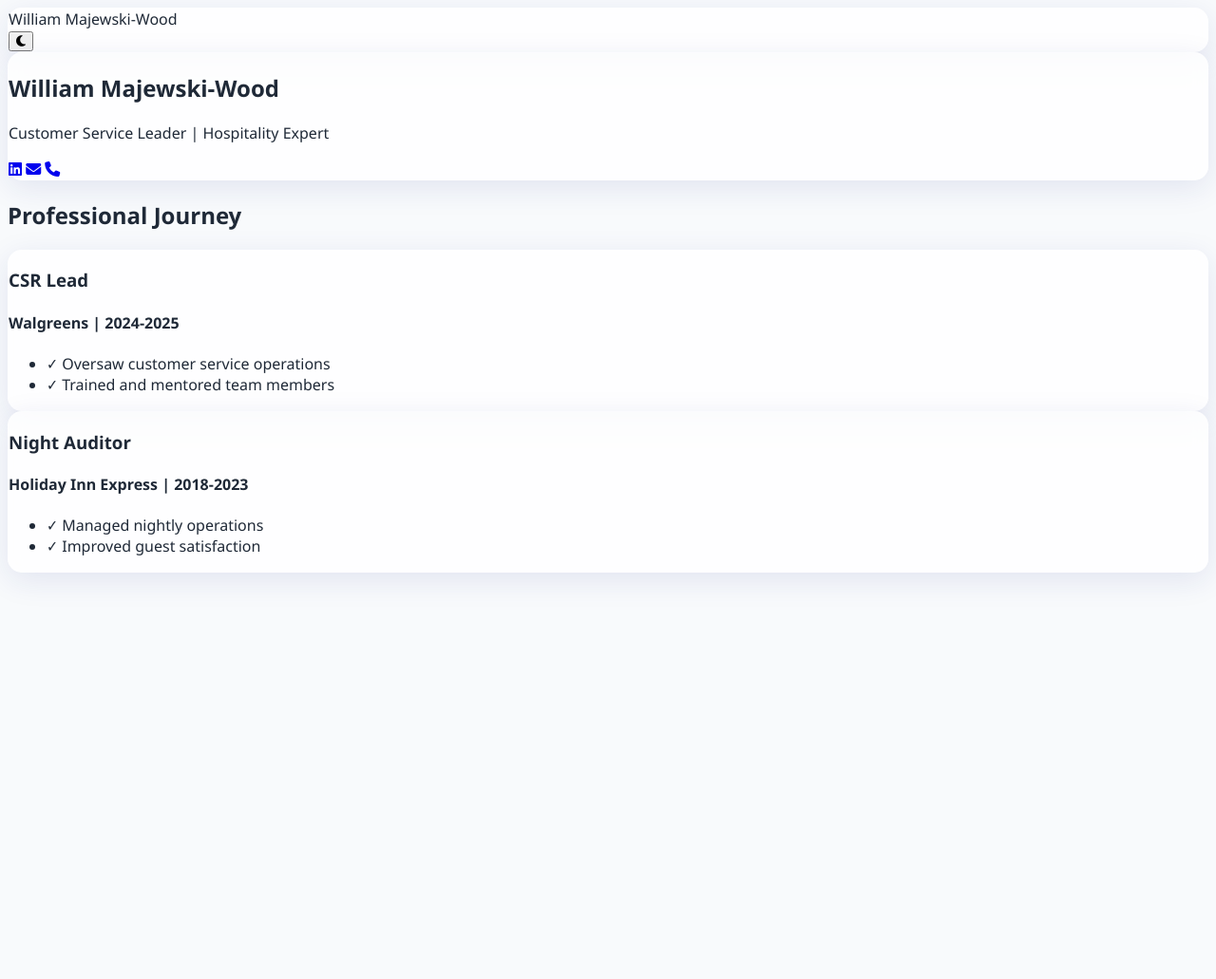
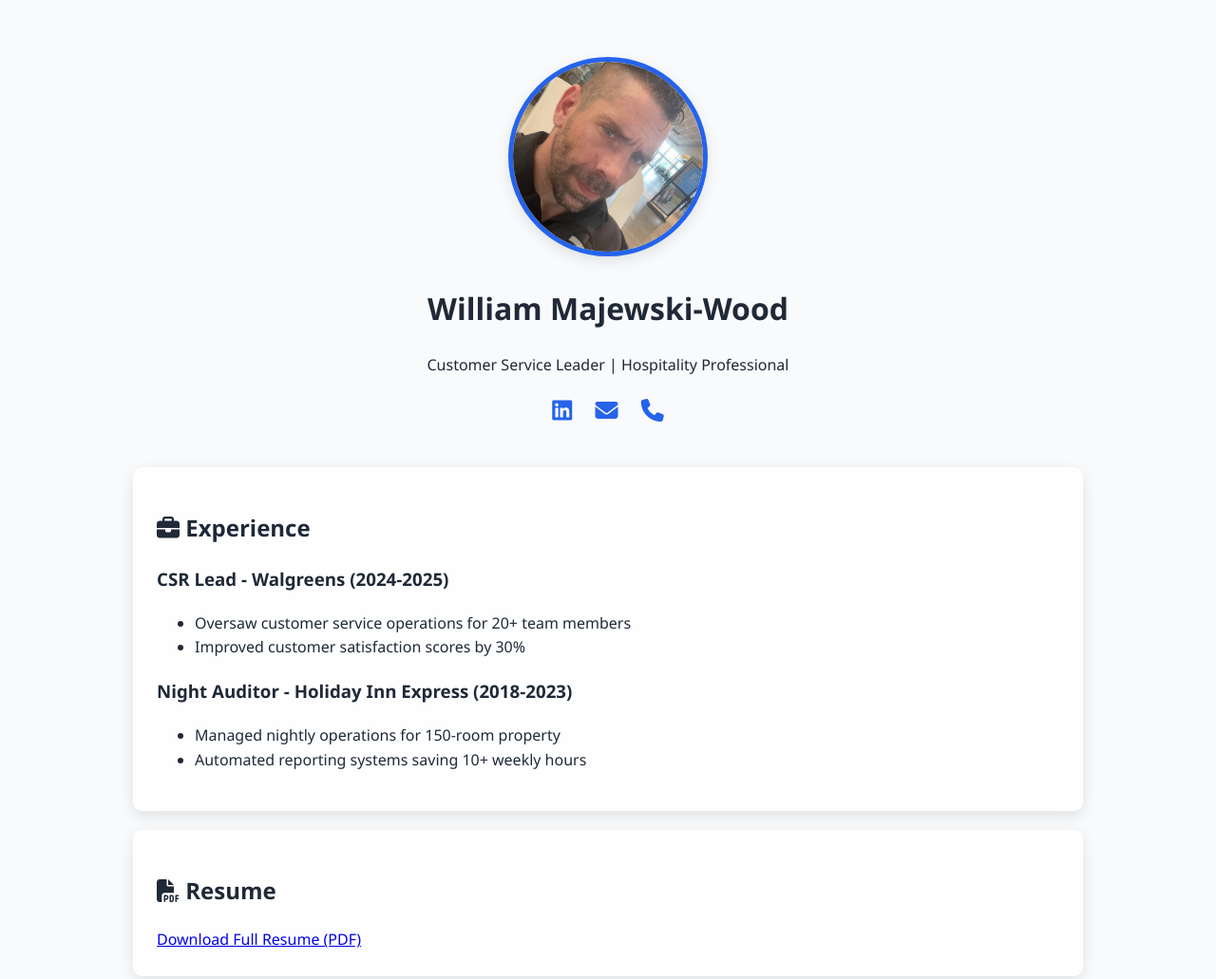
Before and after one commit to rainfury4u/rainfury4u.github.io, a plain HTML site: page index.html in a window 1280 px wide. Shown: the top 1031 px of the page at 95% size. Before the commit the page ends 800 px from the top, so only its background shows below. Drawn offline with Linux system fonts and the light colour scheme.

Commit message:
Added organized portfolio with profile and resume

```diff
--- a/index.html
+++ b/index.html
@@ -3,7 +3,7 @@
 <head>
     <meta charset="UTF-8">
     <meta name="viewport" content="width=device-width, initial-scale=1.0">
-    <title>William Majewski-Wood | Portfolio</title>
+    <title>William Majewski-Wood | Professional Portfolio</title>
     <link rel="stylesheet" href="https://cdnjs.cloudflare.com/ajax/libs/font-awesome/6.4.0/css/all.min.css">
     <style>
         :root {
@@ -11,106 +11,78 @@
             --secondary: #1e40af;
             --text: #1f2937;
             --bg: #f8fafc;
-            --card-bg: rgba(255, 255, 255, 0.8);
-        }
-
-        .dark-mode {
-            --bg: #0f172a;
-            --text: #e2e8f0;
-            --card-bg: rgba(15, 23, 42, 0.8);
+            --card-bg: rgba(255, 255, 255, 0.9);
         }
 
         body {
             font-family: 'Segoe UI', Tahoma, Geneva, Verdana, sans-serif;
+            line-height: 1.6;
+            max-width: 1000px;
+            margin: 0 auto;
+            padding: 20px;
             background: var(--bg);
             color: var(--text);
-            transition: all 0.3s ease;
         }
 
-        /* Glassmorphism cards */
+        header {
+            text-align: center;
+            margin: 40px 0;
+        }
+
+        .profile-img {
+            width: 200px;
+            height: 200px;
+            border-radius: 50%;
+            object-fit: cover;
+            border: 5px solid var(--primary);
+            box-shadow: 0 5px 15px rgba(0,0,0,0.1);
+        }
+
         .card {
             background: var(--card-bg);
-            backdrop-filter: blur(10px);
-            border-radius: 15px;
-            box-shadow: 0 8px 32px 0 rgba(31, 38, 135, 0.1);
-            border: 1px solid rgba(255, 255, 255, 0.18);
+            border-radius: 10px;
+            padding: 25px;
+            margin: 20px 0;
+            box-shadow: 0 5px 15px rgba(0,0,0,0.1);
         }
 
-        /* Animations */
-        @keyframes fadeIn {
-            from { opacity: 0; transform: translateY(20px); }
-            to { opacity: 1; transform: translateY(0); }
-        }
-
-        .animate {
-            animation: fadeIn 0.6s forwards;
+        .social-links a {
+            color: var(--primary);
+            font-size: 24px;
+            margin: 0 10px;
         }
     </style>
 </head>
 <body>
-    <!-- Navigation -->
-    <nav class="card">
-        <div>William Majewski-Wood</div>
-        <button id="themeToggle"><i class="fas fa-moon"></i></button>
-    </nav>
+    <header>
+        <img src="images/profile.jpg" alt="William Majewski-Wood" class="profile-img">
+        <h1>William Majewski-Wood</h1>
+        <p>Customer Service Leader | Hospitality Professional</p>
+        <div class="social-links">
+            <a href="https://linkedin.com/in/Rainfury4u" target="_blank"><i class="fab fa-linkedin"></i></a>
+            <a href="mailto:rainfury4u@gmail.com"><i class="fas fa-envelope"></i></a>
+            <a href="tel:+12192993702"><i class="fas fa-phone"></i></a>
+        </div>
+    </header>
 
-    <!-- Hero Section -->
-    <section class="hero">
-        <div class="card animate" style="animation-delay: 0.2s">
-            <h1>William Majewski-Wood</h1>
-            <p>Customer Service Leader | Hospitality Expert</p>
-            <div class="social-links">
-                <a href="https://linkedin.com/in/Rainfury4u" target="_blank"><i class="fab fa-linkedin"></i></a>
-                <a href="mailto:rainfury4u@gmail.com"><i class="fas fa-envelope"></i></a>
-                <a href="tel:+12192993702"><i class="fas fa-phone"></i></a>
-            </div>
-        </div>
+    <section class="card">
+        <h2><i class="fas fa-briefcase"></i> Experience</h2>
+        <h3>CSR Lead - Walgreens (2024-2025)</h3>
+        <ul>
+            <li>Oversaw customer service operations for 20+ team members</li>
+            <li>Improved customer satisfaction scores by 30%</li>
+        </ul>
+
+        <h3>Night Auditor - Holiday Inn Express (2018-2023)</h3>
+        <ul>
+            <li>Managed nightly operations for 150-room property</li>
+            <li>Automated reporting systems saving 10+ weekly hours</li>
+        </ul>
     </section>
 
-    <!-- Experience Timeline -->
-    <section>
-        <h2 class="animate">Professional Journey</h2>
-        <div class="timeline">
-            <!-- Walgreens -->
-            <div class="timeline-item card animate" style="animation-delay: 0.4s">
-                <h3>CSR Lead</h3>
-                <h4>Walgreens | 2024-2025</h4>
-                <ul>
-                    <li>✓ Oversaw customer service operations</li>
-                    <li>✓ Trained and mentored team members</li>
-                </ul>
-            </div>
-
-            <!-- Holiday Inn -->
-            <div class="timeline-item card animate" style="animation-delay: 0.6s">
-                <h3>Night Auditor</h3>
-                <h4>Holiday Inn Express | 2018-2023</h4>
-                <ul>
-                    <li>✓ Managed nightly operations</li>
-                    <li>✓ Improved guest satisfaction</li>
-                </ul>
-            </div>
-        </div>
+    <section class="card">
+        <h2><i class="fas fa-file-pdf"></i> Resume</h2>
+        <a href="docs/resume.pdf" download class="button">Download Full Resume (PDF)</a>
     </section>
-
-    <script>
-        // Dark mode toggle
-        document.getElementById('themeToggle').addEventListener('click', () => {
-            document.body.classList.toggle('dark-mode');
-        });
-
-        // Scroll animations
-        const observer = new IntersectionObserver((entries) => {
-            entries.forEach(entry => {
-                if (entry.isIntersecting) {
-                    entry.target.classList.add('animate');
-                }
-            });
-        }, { threshold: 0.1 });
-
-        document.querySelectorAll('.animate').forEach(el => {
-            observer.observe(el);
-        });
-    </script>
 </body>
 </html>
```
Also changed, not shown: images/profile.jpg (renamed from profile.jpg), 2 other files.
